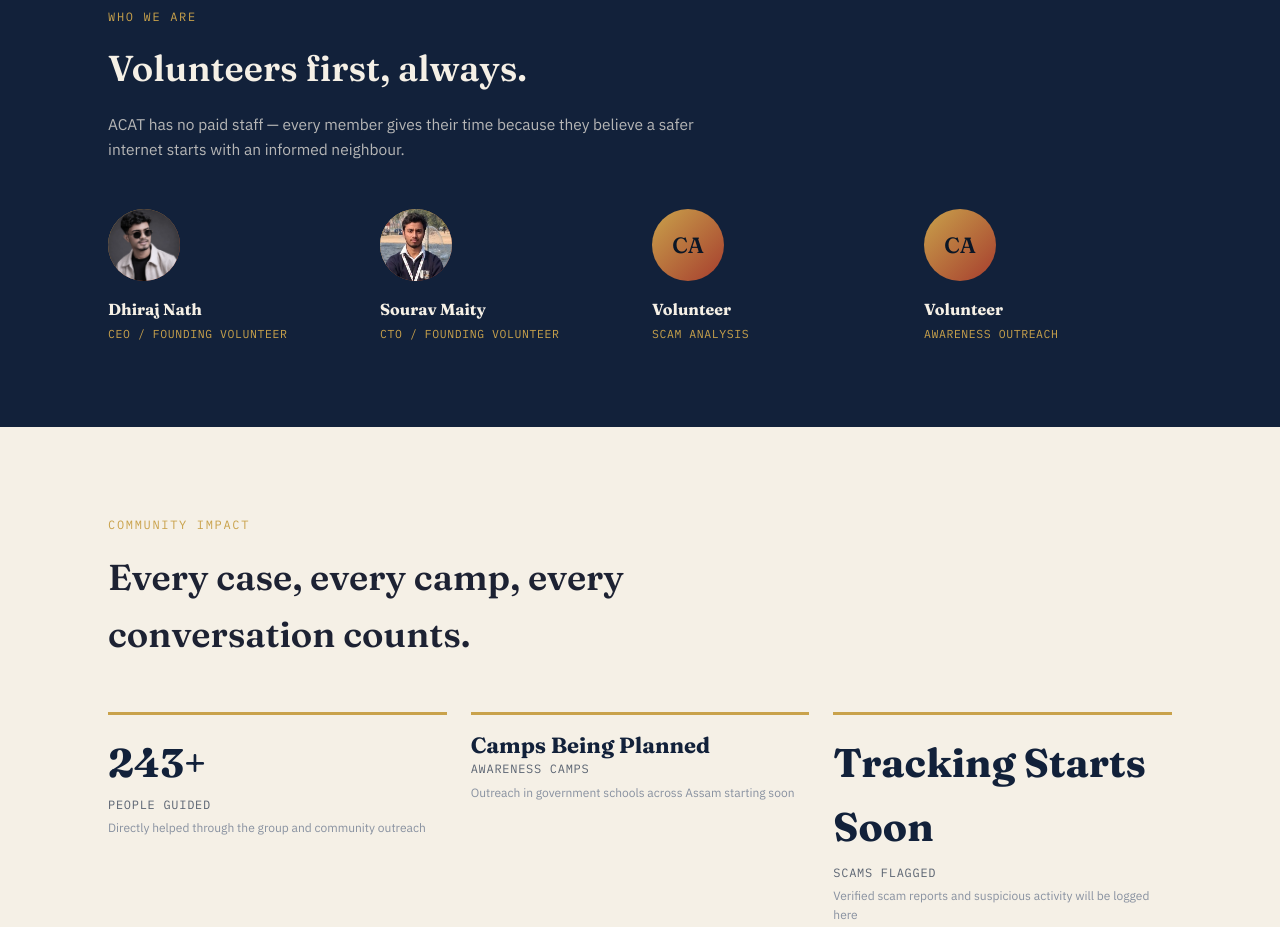
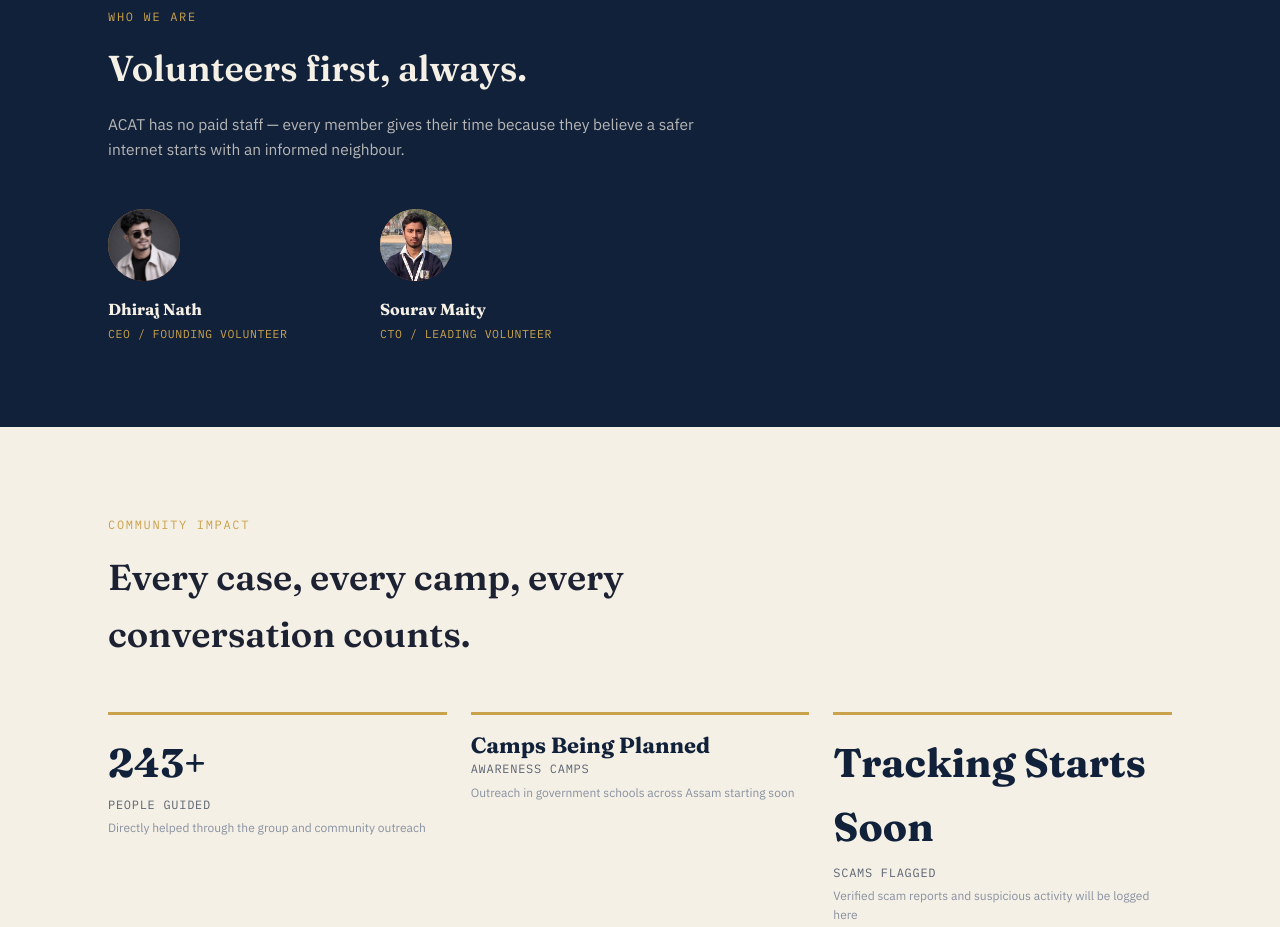
Before and after one commit to itssourav5198-stack/acat, a plain HTML site: page index.html in a window 1280 px wide. Shown: the part 1488-2415 px from the top of the page. Drawn offline with Linux system fonts and the light colour scheme.

Commit message:
Update index.html

```diff
--- a/index.html
+++ b/index.html
@@ -89,10 +89,8 @@
           <img src="sourav.jpeg" alt="Sourav Maity" onerror="this.parentElement.innerHTML='SM'">
         </div>
         <h3>Sourav Maity</h3>
-        <div class="role">CTO / Founding Volunteer</div>
+        <div class="role">CTO / Leading Volunteer</div>
       </div>
-      <div class="team-card"><div class="avatar">CA</div><h3>Volunteer</h3><div class="role">Scam Analysis</div></div>
-      <div class="team-card"><div class="avatar">CA</div><h3>Volunteer</h3><div class="role">Awareness Outreach</div></div>
     </div>
   </div>
 </section>
@@ -244,6 +242,7 @@
     <div class="footer-bottom">
       <span>© 2026 Assam Cyber Aegis Team</span>
       <span>Website by LyroWeb Solutions</span>
+      <span><a href="https://lyroweb-pricing.vercel.app">LyroWeb Solution</a></span>
     </div>
   </div>
 </footer>
```
